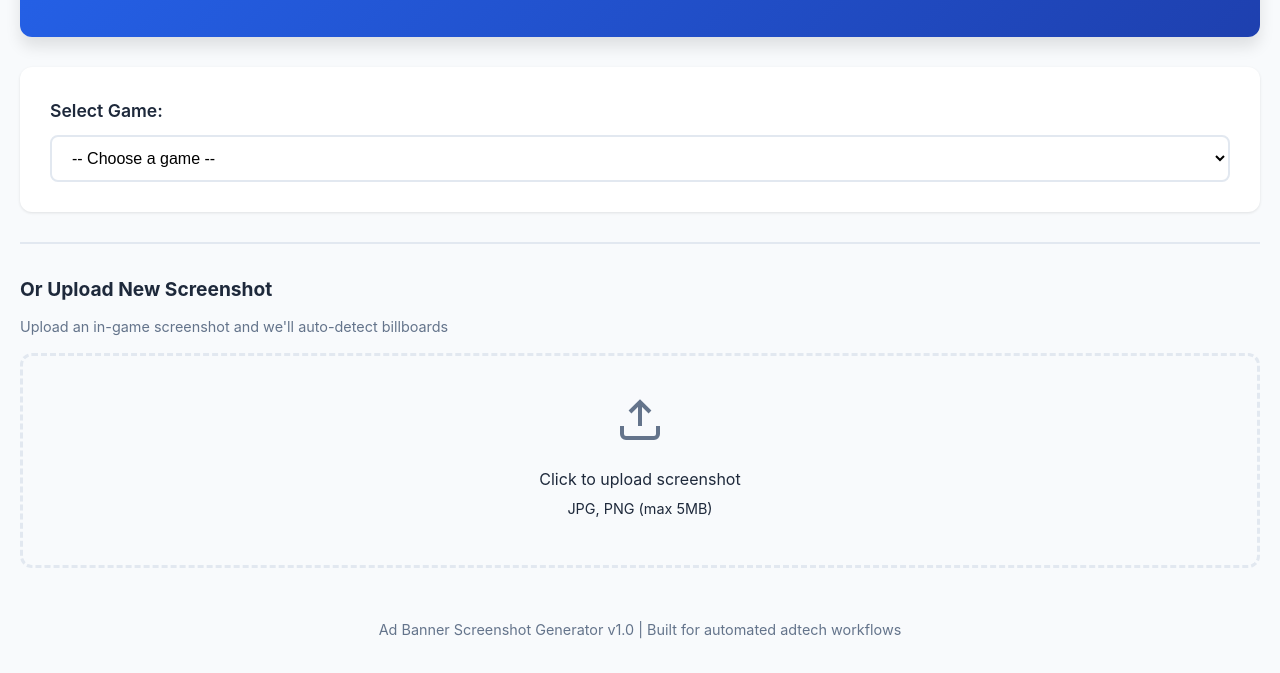
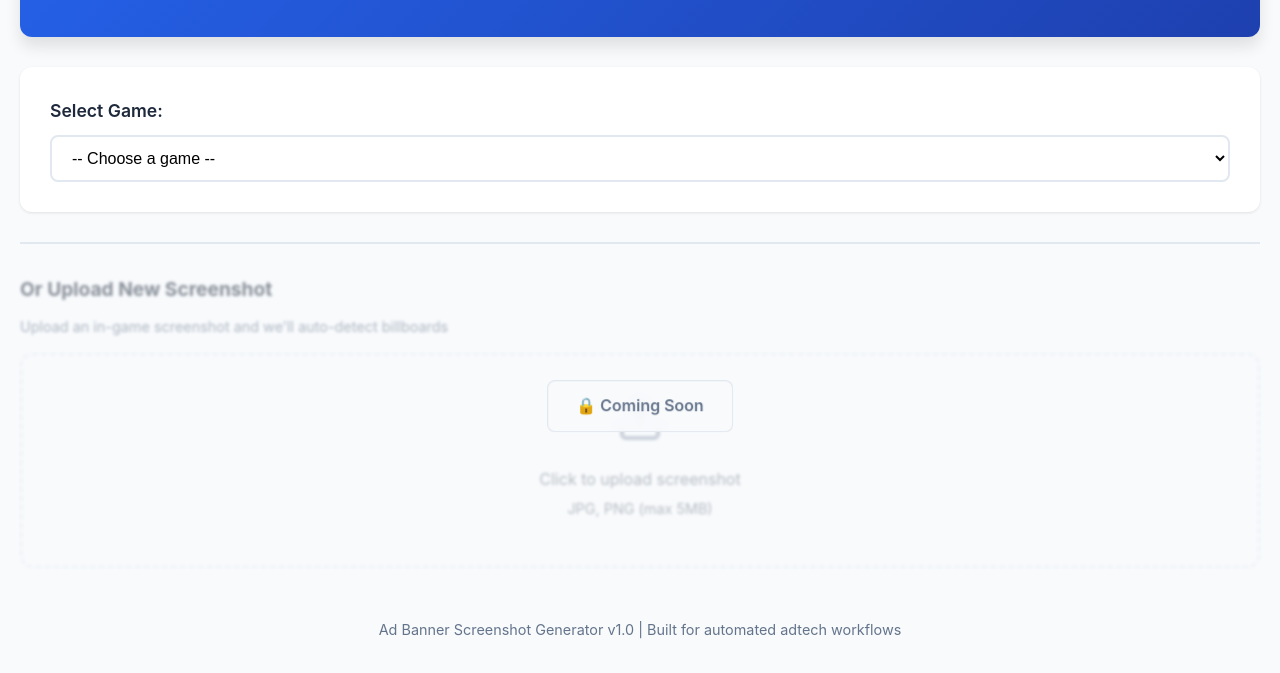
Before and after one commit to djlord7/ad-banner-screenshot-generator, a plain HTML site: page index.html in a window 1280 px wide. Shown: the part 165-838 px from the top of the page. Drawn offline with Linux system fonts and the light colour scheme; a script that the page names is missing.

Commit message:
Add 'Coming Soon' overlay to upload screenshot section
- Grey out and blur the upload new screenshot section
- Add subtle 'Coming Soon' badge overlay to indicate WIP feature
- Disable file input and prevent interactions
- Use light transparent styling to maintain visibility of upcoming feature

🤖 Generated with [Claude Code](https://claude.com/claude-code)

Co-Authored-By: Claude <noreply@anthropic.com>

```diff
--- a/index.html
+++ b/index.html
@@ -154,10 +154,11 @@
             </section>
 
             <!-- Upload New Screenshot Section -->
-            <section class="upload-screenshot-section">
-                <h3>Or Upload New Screenshot</h3>
-                <p class="help-text">Upload an in-game screenshot and we'll auto-detect billboards</p>
-                <div class="upload-new-screenshot-area" id="upload-new-screenshot-area">
+            <section class="upload-screenshot-section" style="position: relative;">
+                <div style="filter: blur(1.5px); pointer-events: none;">
+                    <h3 style="opacity: 0.5;">Or Upload New Screenshot</h3>
+                    <p class="help-text" style="opacity: 0.5;">Upload an in-game screenshot and we'll auto-detect billboards</p>
+                    <div class="upload-new-screenshot-area" id="upload-new-screenshot-area" style="opacity: 0.3; cursor: not-allowed;">
                         <svg width="48" height="48" viewBox="0 0 24 24" fill="none" stroke="currentColor" stroke-width="2">
                             <path d="M21 15v4a2 2 0 0 1-2 2H5a2 2 0 0 1-2-2v-4"></path>
                             <polyline points="17 8 12 3 7 8"></polyline>
@@ -166,7 +167,11 @@
                         <p>Click to upload screenshot</p>
                         <p class="upload-hint">JPG, PNG (max 5MB)</p>
                     </div>
-                <input type="file" id="new-screenshot-upload" accept="image/*" style="display: none;">
+                </div>
+                <div style="position: absolute; top: 50%; left: 50%; transform: translate(-50%, -50%); background: rgba(248, 250, 252, 0.85); padding: 12px 28px; border-radius: 8px; border: 1px solid rgba(203, 213, 225, 0.6); pointer-events: none; backdrop-filter: blur(4px);">
+                    <p style="font-size: 16px; font-weight: 600; color: #64748b; margin: 0; text-align: center;">🔒 Coming Soon</p>
+                </div>
+                <input type="file" id="new-screenshot-upload" accept="image/*" style="display: none;" disabled>
 
                 <div id="detection-status" style="display: none; margin-top: 15px;">
                     <p class="status-message">🔍 <span id="status-text">Processing...</span></p>
```
Lines whose indentation alone changed are shown as unchanged.
